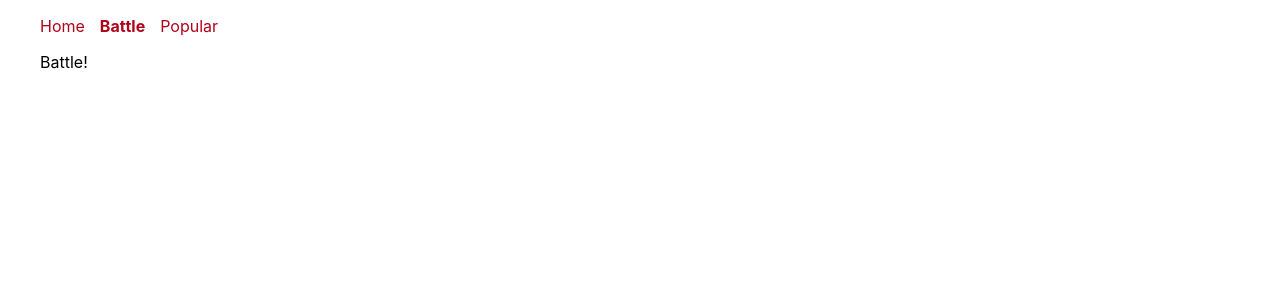
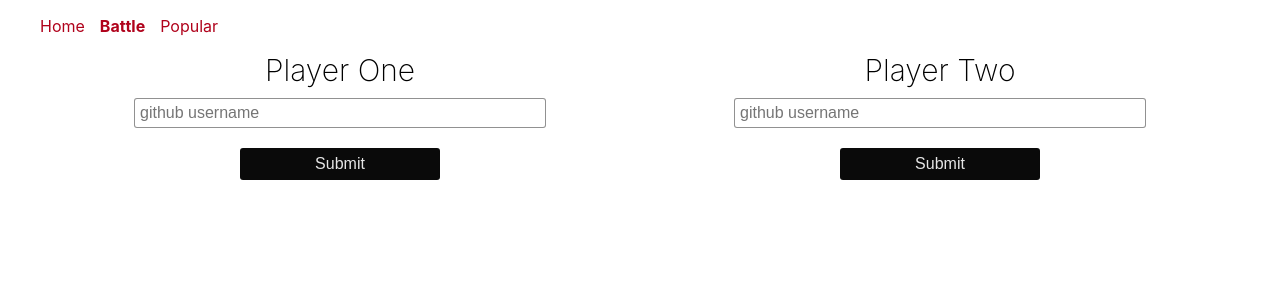
Before and after one commit to randyhicks/repo-app, a React (Create React App) app: page /battle in a window 1280 px wide. Shown: the top 300 px of the page. Built offline with nearby package versions, Linux system fonts and the light colour scheme.

Commit message:
form and state

```diff
--- a/src/App.css
+++ b/src/App.css
@@ -1,6 +1,39 @@
 .container {
   max-width: 1200px;
   margin: 0 auto;
+}
+
+.row {
+  display: flex;
+  justify-content: space-around;
+}
+
+.column {
+  display: flex;
+  flex-direction: column;
+  width: 500px;
+  align-items: center;
+}
+
+.column input {
+  border-radius: 3px;
+  margin: 10px 0;
+  padding: 5px;
+  border: 1px solid rgba(0, 0, 0, 0.43);
+  font-size: 16px;
+  width: 80%;
+}
+
+.column label {
+  text-align: center;
+  font-size: 30px;
+  font-weight: 200;
+}
+
+.header {
+  text-align: center;
+  font-size: 30px;
+  font-weight: 200
 }
 
 .languages {
--- a/src/components/battle.js
+++ b/src/components/battle.js
@@ -1,4 +1,60 @@
 import React, { Component } from 'react';
+import PropTypes from 'prop-types';
+
+class PlayerInput extends Component {
+  constructor(props) {
+    super(props);
+    this.state = {
+      username: ''
+    }
+    this.handleChange = this.handleChange.bind(this);
+    this.handleSubmit = this.handleSubmit.bind(this);
+  }
+  handleChange(event) {
+    var value = event.target.value;
+    this.setState(function() {
+      return {
+        username: value
+      }
+    })
+  }
+  handleSubmit(event) {
+    event.preventDefault();
+    this.props.onSubmit(
+      this.props.id,
+      this.props.username
+    )
+  }
+  render () {
+    return (
+      <form className='column' onSubmit={this.handleSubmit}>
+        <label className='header' htmlFor='username'>
+          {this.props.label}
+        </label>
+        <input
+          id='username'
+          placeholder='github username'
+          type='text'
+          autoComplete='off'
+          value={this.state.username}
+          onChange={this.handleChange}
+        />
+        <button
+          className='button'
+          type='submit'
+          disabled={!this.state.username}>
+            Submit
+        </button>
+      </form>
+    )
+  }
+}
+
+PlayerInput.propTypes = {
+  id: PropTypes.string.isRequired,
+  label: PropTypes.string.isRequired,
+  onSubmit: PropTypes.func.isRequired
+}
 
 class Battle extends Component {
   constructor(props) {
@@ -9,19 +65,37 @@ class Battle extends Component {
       playerOneImage: null,
       playerTwoImage: null
     }
-    this.handleSubmit.bind(this);
+    this.handleSubmit = this.handleSubmit.bind(this);
   }
 
   handleSubmit() {
-    this.setState(function (id, username) {
+    this.setState(function(id, username){
       var newState = {};
       newState[id + 'Name'] = username;
+      newState[id + 'Image'] = 'https://github.com' + username + '.png?size=200';
+      return newState;
     });
   }
   render () {
+    var playerOneName = this.state.playerOneName;
+    var playerTwoName = this.state.playerTwoName;
     return (
       <div>
-        Battle!
+        <div className='row'>
+          {!playerOneName &&
+          <PlayerInput
+          id='playerOne'
+          label='Player One'
+          onSubmit={this.handleSubmit}
+          />}
+
+          {!playerTwoName &&
+          <PlayerInput
+          id='playerTwo'
+          label='Player Two'
+          onSubmit={this.handleSubmit}
+          />}
+        </div>
       </div>
     )
   }
```
